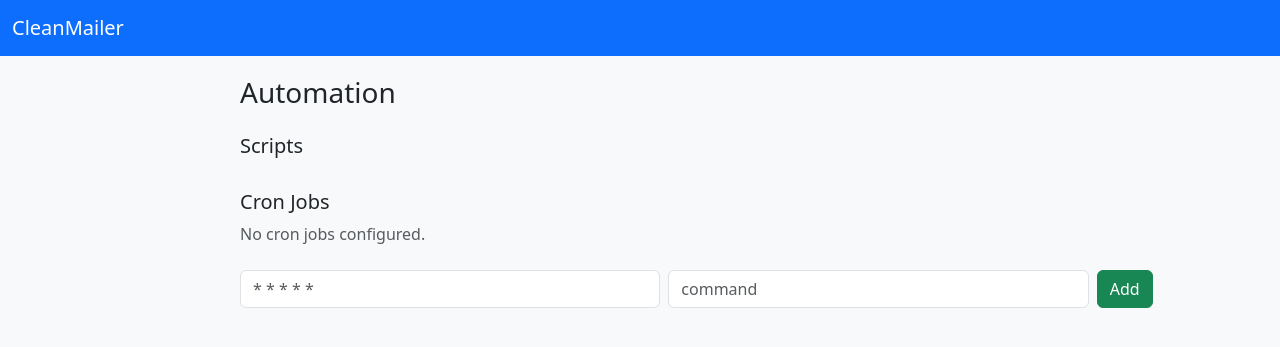
After one commit to ademisler/cleanmailer, a Flask app: template web/templates/pages/tasks.html in a window 1280 px wide. The commit adds this page. Shown: the top 347 px of the page. Run offline with Flask 3, Linux system fonts and the light colour scheme; the template is opened without the code that fills it, so the values that code supplies are empty; parts of the project's set-up code (start-up, migrations or seed data) failed here and were passed over.

Commit message:
Add web panel automation and .env support

```diff
--- a/requirements.txt
+++ b/requirements.txt
@@ -3,3 +3,4 @@ openpyxl==3.1.2
 dnspython==2.4.2
 imapclient==2.3.1
 Flask==2.3.2
+python-dotenv==1.0.0
--- a/web/app.py
+++ b/web/app.py
@@ -4,6 +4,8 @@ import shutil
 from datetime import datetime, timedelta
 import pandas as pd
 from functools import wraps
+from dotenv import load_dotenv
+import subprocess
 from flask import (
     Flask,
     render_template,
@@ -15,6 +17,8 @@ from flask import (
     send_file,
 )
 
+load_dotenv()
+
 ROOT = os.environ.get("CLEANMAILER_HOME", "/opt/cleanmailer")
 INPUT_DIR = os.path.join(ROOT, "input")
 LOG_DIR = os.path.join(ROOT, "logs")
@@ -25,8 +29,16 @@ SEND_LOG = os.path.join(LOG_DIR, "send.log")
 BOUNCE_FILE = os.path.join(ROOT, "reports", "bounced.xlsx")
 REPLY_FILE = os.path.join(ROOT, "reports", "replied.xlsx")
 
-USERNAME = "admin"
-PASSWORD = "fulexo33@"
+SCRIPT_MAP = {
+    "filter": os.path.join("scripts", "01_filter_existing.py"),
+    "check_domains": os.path.join("scripts", "02_check_domains.py"),
+    "send": os.path.join("scripts", "03_send_mails.py"),
+    "feedback": os.path.join("scripts", "04_check_feedback.py"),
+    "export": os.path.join("scripts", "05_export_clean_list.py"),
+}
+
+USERNAME = os.environ.get("ADMIN_USER", "admin")
+PASSWORD = os.environ.get("ADMIN_PASS", "changeme")
 
 app = Flask(__name__)
 app.secret_key = os.environ.get("FLASK_SECRET", "cleanmailer-secret")
@@ -161,6 +173,14 @@ def load_dataframe(path: str) -> pd.DataFrame:
     if os.path.exists(path):
         return pd.read_excel(path)
     return pd.DataFrame()
+
+
+def list_cron_jobs():
+    """Return list of cron job lines."""
+    result = subprocess.run(["crontab", "-l"], capture_output=True, text=True)
+    if result.returncode != 0:
+        return []
+    return [line for line in result.stdout.splitlines() if line.strip() and not line.strip().startswith("#")]
 
 
 @app.route("/login", methods=["GET", "POST"])
@@ -388,5 +408,64 @@ def view_logs():
     return render_template("pages/logs.html", logs=logs)
 
 
+@app.route("/tasks")
+@login_required
+def tasks():
+    jobs = list_cron_jobs()
+    indexed = list(zip(jobs, range(len(jobs))))
+    return render_template("pages/tasks.html", scripts=SCRIPT_MAP, cron_jobs=indexed)
+
+
+@app.route("/run/<name>", methods=["POST"])
+@login_required
+def run_script(name):
+    script = SCRIPT_MAP.get(name)
+    if not script:
+        flash("Unknown script", "error")
+        return redirect(url_for("tasks"))
+    subprocess.run(["python", script])
+    flash(f"{name} executed")
+    return redirect(url_for("tasks"))
+
+
+@app.route("/cron/add", methods=["POST"])
+@login_required
+def cron_add():
+    sched = request.form.get("schedule")
+    cmd = request.form.get("command")
+    current = subprocess.run(["crontab", "-l"], capture_output=True, text=True)
+    lines = current.stdout.splitlines() if current.returncode == 0 else []
+    lines.append(f"{sched} {cmd}")
+    subprocess.run(["crontab", "-"], input="\n".join(lines) + "\n", text=True)
+    flash("Cron job added")
+    return redirect(url_for("tasks"))
+
+
+@app.route("/cron/delete/<int:index>", methods=["POST"])
+@login_required
+def cron_delete(index):
+    current = subprocess.run(["crontab", "-l"], capture_output=True, text=True)
+    if current.returncode != 0:
+        return redirect(url_for("tasks"))
+    lines = [l for l in current.stdout.splitlines() if l.strip()]
+    non_comments = [i for i, l in enumerate(lines) if not l.strip().startswith("#")]
+    if 0 <= index < len(non_comments):
+        del lines[non_comments[index]]
+        subprocess.run(["crontab", "-"], input="\n".join(lines) + "\n", text=True)
+        flash("Cron job removed")
+    return redirect(url_for("tasks"))
+
+
+@app.route("/cron/trigger/<int:index>", methods=["POST"])
+@login_required
+def cron_trigger(index):
+    jobs = list_cron_jobs()
+    if 0 <= index < len(jobs):
+        cmd = " ".join(jobs[index].split()[5:])
+        subprocess.Popen(cmd, shell=True)
+        flash("Job triggered")
+    return redirect(url_for("tasks"))
+
+
 if __name__ == "__main__":
     app.run(debug=True, host="0.0.0.0")
--- a/web/templates/layouts/base.html
+++ b/web/templates/layouts/base.html
@@ -48,6 +48,7 @@
       <li class="nav-item"><a class="nav-link {% if request.endpoint=='dashboard' %}active{% endif %}" href="{{ url_for('dashboard') }}"><i class="bi bi-speedometer2 me-1"></i>{{ _('Overview') }}</a></li>
       <li class="nav-item"><a class="nav-link {% if request.endpoint=='manage_files' %}active{% endif %}" href="{{ url_for('manage_files') }}"><i class="bi bi-folder2-open me-1"></i>{{ _('Manage Files') }}</a></li>
       <li class="nav-item"><a class="nav-link {% if request.endpoint=='view_logs' %}active{% endif %}" href="{{ url_for('view_logs') }}"><i class="bi bi-file-text me-1"></i>{{ _('Logs') }}</a></li>
+      <li class="nav-item"><a class="nav-link {% if request.endpoint=='tasks' %}active{% endif %}" href="{{ url_for('tasks') }}"><i class="bi bi-clock-history me-1"></i>Cron</a></li>
     </ul>
   </div>
   {% endif %}
--- /dev/null
+++ b/web/templates/pages/tasks.html
@@ -0,0 +1,46 @@
+{% extends 'layouts/base.html' %}
+{% block content %}
+<h3 class="mb-4">Automation</h3>
+<h5>Scripts</h5>
+<ul class="list-group mb-4">
+{% for name,path in scripts.items() %}
+  <li class="list-group-item d-flex justify-content-between">
+    <span>{{ name }}</span>
+    <form method="post" action="{{ url_for('run_script', name=name) }}">
+      <button class="btn btn-sm btn-primary">Run</button>
+    </form>
+  </li>
+{% endfor %}
+</ul>
+<h5>Cron Jobs</h5>
+{% if cron_jobs %}
+<table class="table table-sm">
+<thead><tr><th>#</th><th>Entry</th><th></th><th></th></tr></thead>
+<tbody>
+{% for job,index in cron_jobs %}
+<tr>
+  <td>{{ index }}</td>
+  <td><code>{{ job }}</code></td>
+  <td>
+    <form method="post" action="{{ url_for('cron_trigger', index=index) }}" class="d-inline">
+      <button class="btn btn-sm btn-outline-primary">Run</button>
+    </form>
+  </td>
+  <td>
+    <form method="post" action="{{ url_for('cron_delete', index=index) }}" class="d-inline">
+      <button class="btn btn-sm btn-danger">Delete</button>
+    </form>
+  </td>
+</tr>
+{% endfor %}
+</tbody>
+</table>
+{% else %}
+<p class="text-muted">No cron jobs configured.</p>
+{% endif %}
+<form method="post" action="{{ url_for('cron_add') }}" class="row g-2 mt-3">
+  <div class="col-5"><input name="schedule" class="form-control" placeholder="* * * * *" required></div>
+  <div class="col-5"><input name="command" class="form-control" placeholder="command" required></div>
+  <div class="col"><button class="btn btn-success" type="submit">Add</button></div>
+</form>
+{% endblock %}
```
Also changed, not shown: tests/__init__.py (+6 -0 lines), tests/test_app.py (added, +17 -0 lines), tests/test_filter_existing.py (added, +30 -0 lines), README.md, 1 other file.
